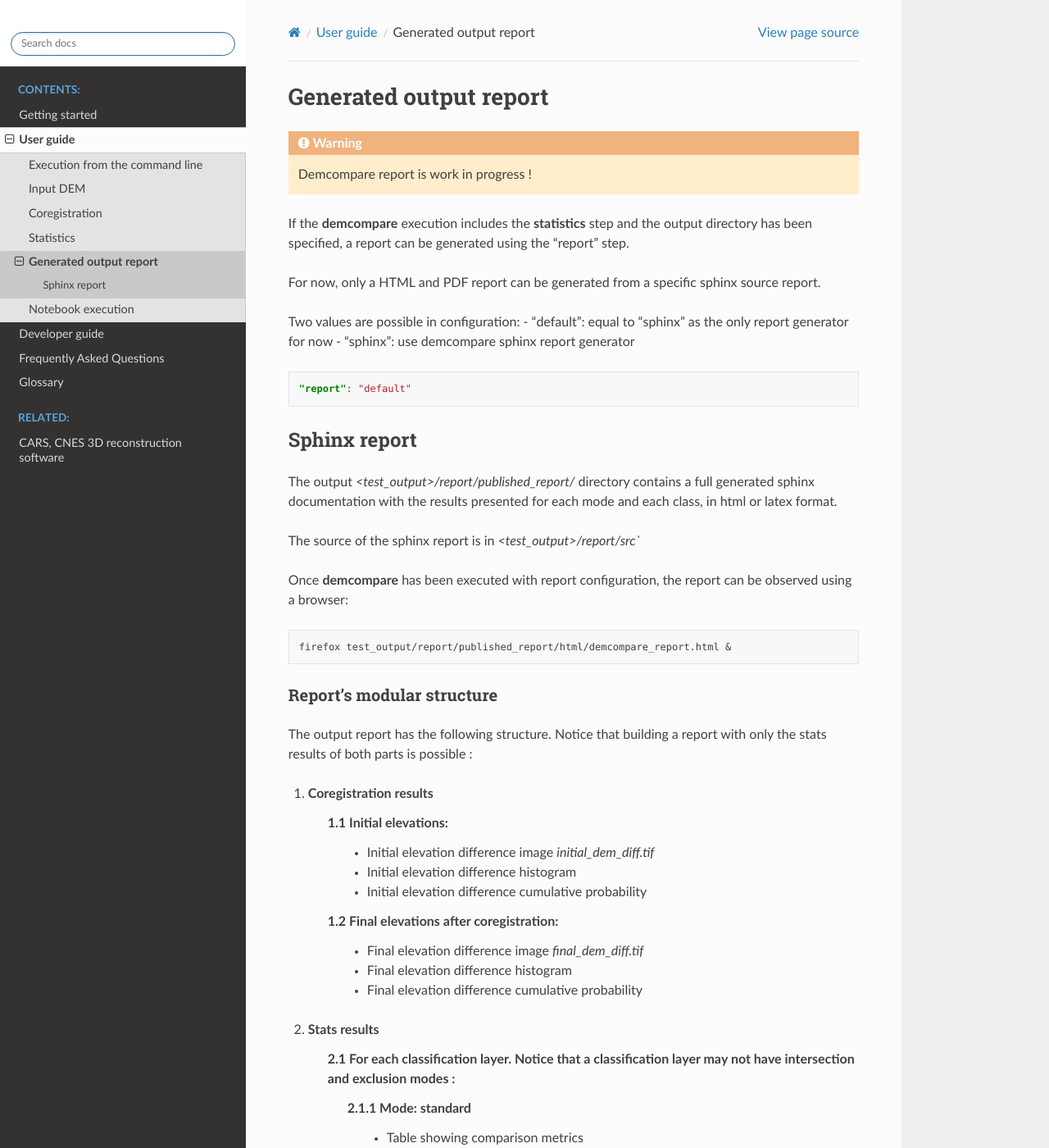
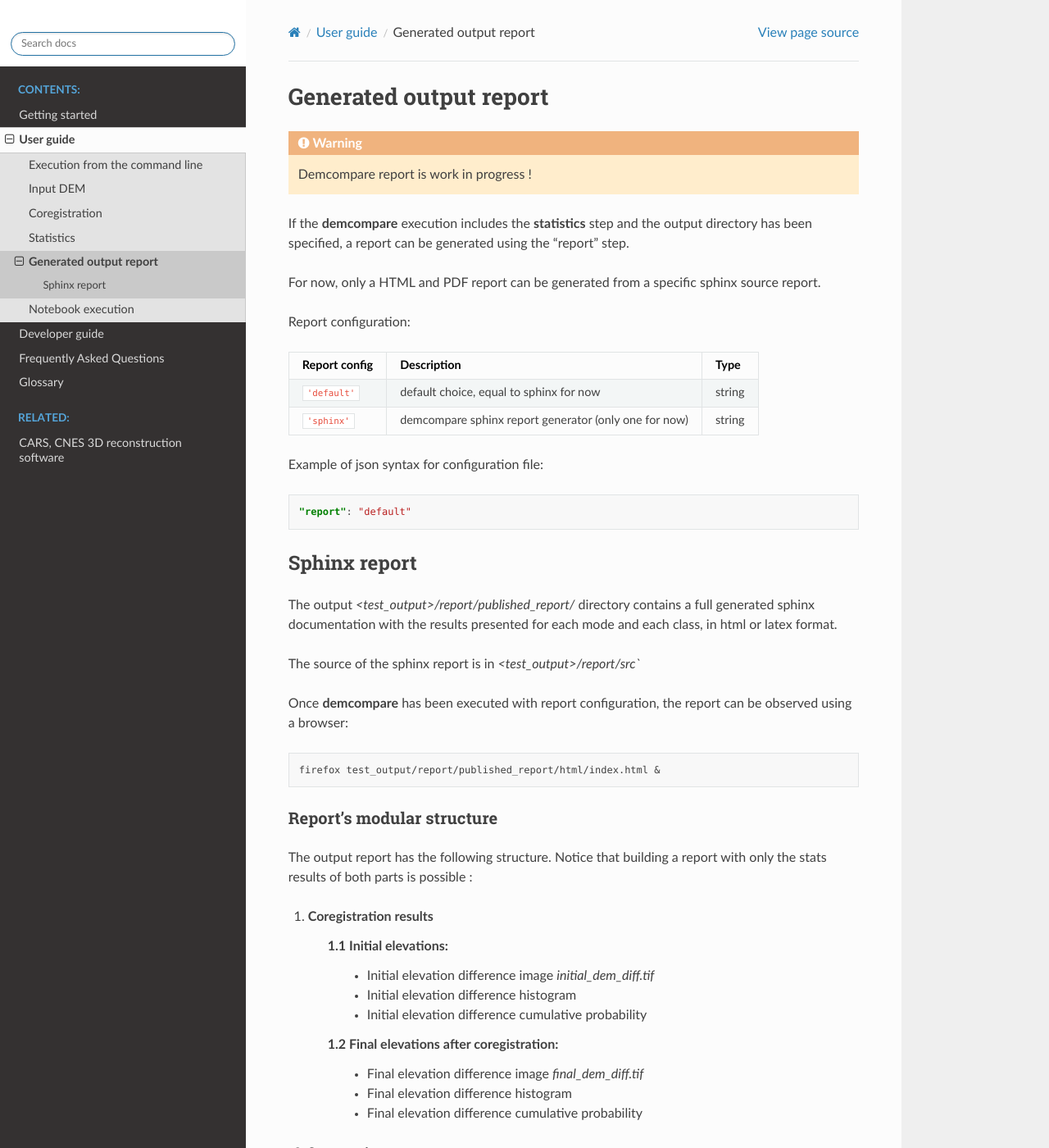
Before and after one commit to CNES/demcompare, a Sphinx documentation site: the page built from docs/source/userguide/report.rst, in a window 1280 px wide and 1400 px high. Shown: the whole window at 82% size. Built offline with Sphinx 7.4.7 and the Read the Docs theme 2.0.0, drawn with Linux system fonts in a browser that asks for light colours; formulas are drawn with MathJax 3; pages that are not in the unit, such as notebooks, are missing from menus.

Commit message:
docs: clean and update typo in report doc

```diff
--- a/docs/source/userguide/report.rst
+++ b/docs/source/userguide/report.rst
@@ -12,11 +12,17 @@ and the output directory has been specified, a report can be generated using the
 
 For now, only a HTML and PDF report can be generated from a specific sphinx source report.
 
-Two values are possible in configuration:
-- "default": equal to "sphinx" as the only report generator for now
-- "sphinx": use demcompare sphinx report generator
+Report configuration:
 
+.. csv-table::
+    :header: "Report config", "Description", "Type"
+    :widths: auto
+    :align: left
 
+      ``'default'``,"default choice, equal to sphinx for now","string"
+      ``'sphinx'``,"demcompare sphinx report generator (only one for now)","string"
+
+Example of json syntax for configuration file:
 
 .. code-block:: json
 
@@ -37,7 +43,7 @@ the report can be observed using a browser:
 
 .. code-block:: bash
 
-    firefox test_output/report/published_report/html/demcompare_report.html &
+    firefox test_output/report/published_report/html/index.html &
 
 Report's modular structure
 --------------------------
```
